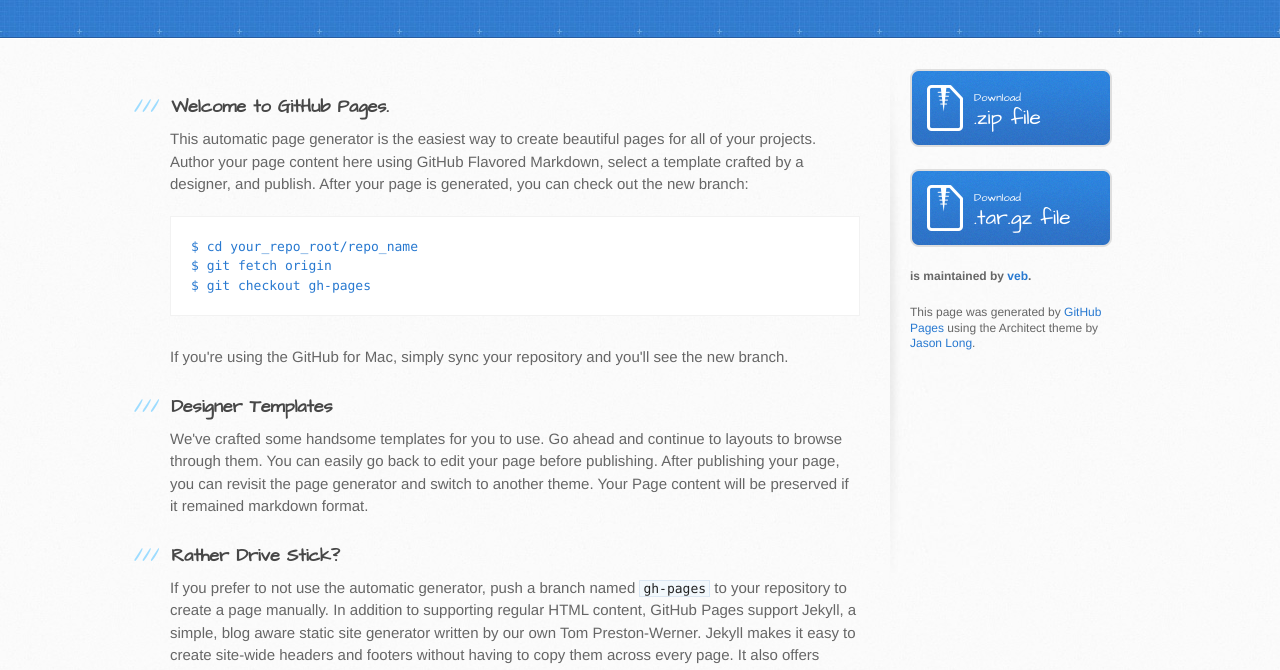
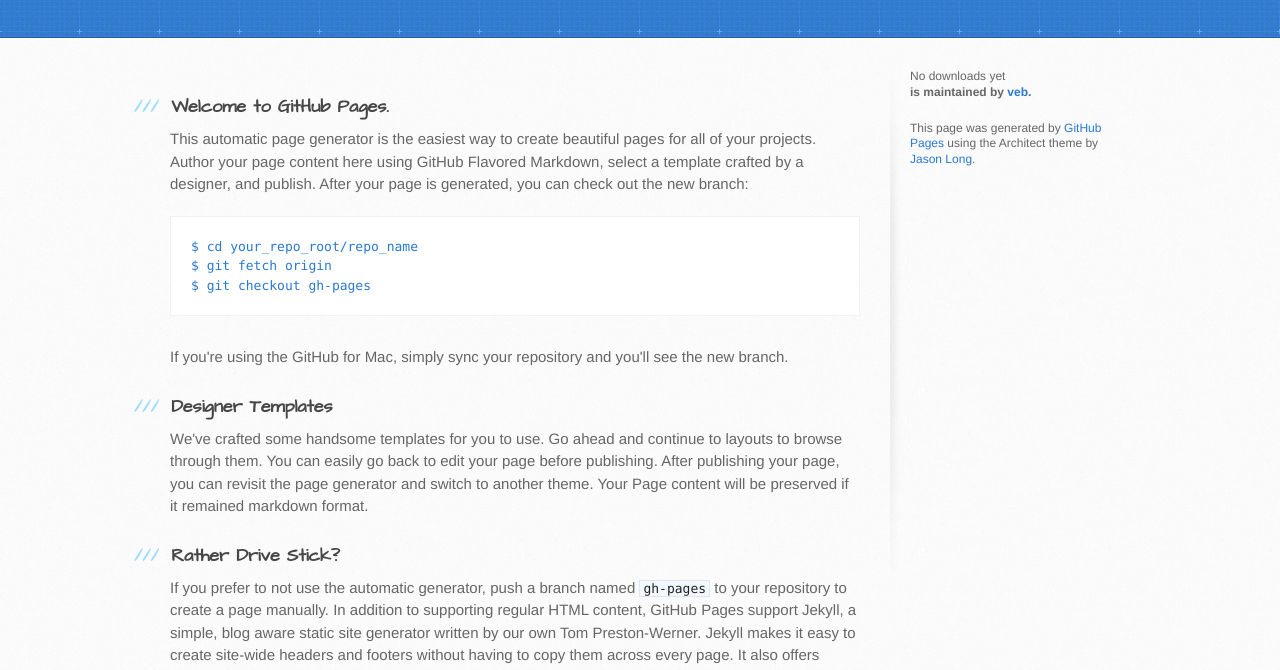
Before and after one commit to veb/HealthSpark, a plain HTML site: page index.html in a window 1280 px wide. Shown: the part 129-799 px from the top of the page. Drawn offline with Linux system fonts and the light colour scheme.

Commit message:
Update index.html

```diff
--- a/index.html
+++ b/index.html
@@ -62,14 +62,7 @@ $ git checkout gh-pages
         </section>
 
         <aside id="sidebar">
-          <a href="https://github.com/veb/therable/zipball/master" class="button">
-            <small>Download</small>
-            .zip file
-          </a>
-          <a href="https://github.com/veb/therable/tarball/master" class="button">
-            <small>Download</small>
-            .tar.gz file
-          </a>
+          <small>No downloads yet</small>
 
           <p class="repo-owner"><a href="https://github.com/veb/therable"></a> is maintained by <a href="https://github.com/veb">veb</a>.</p>
 
```
